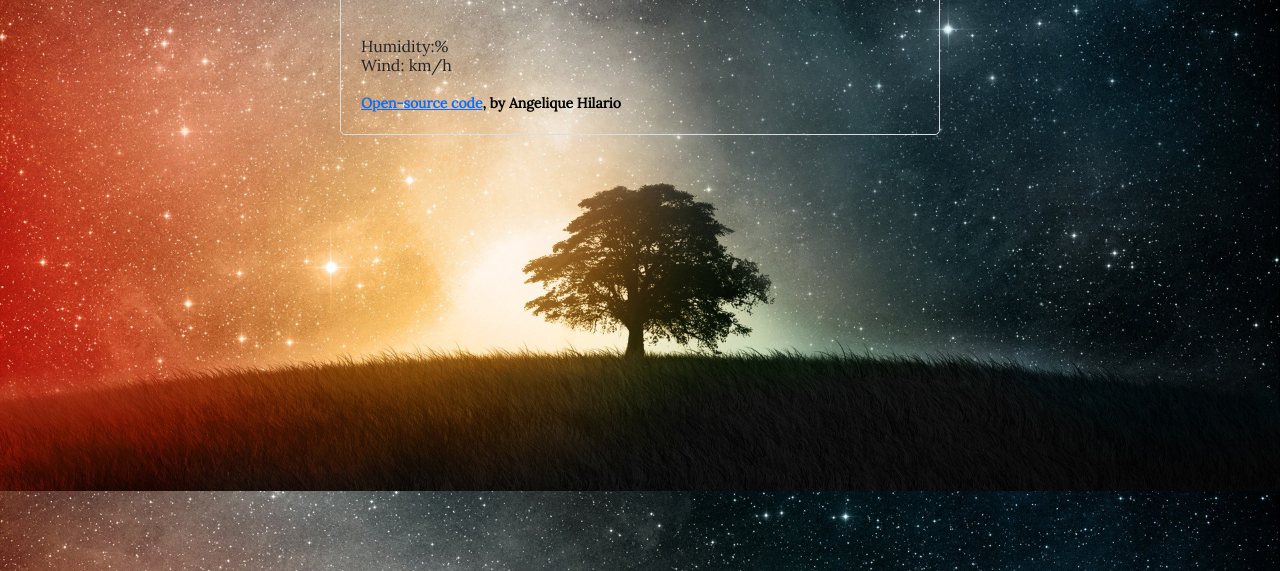
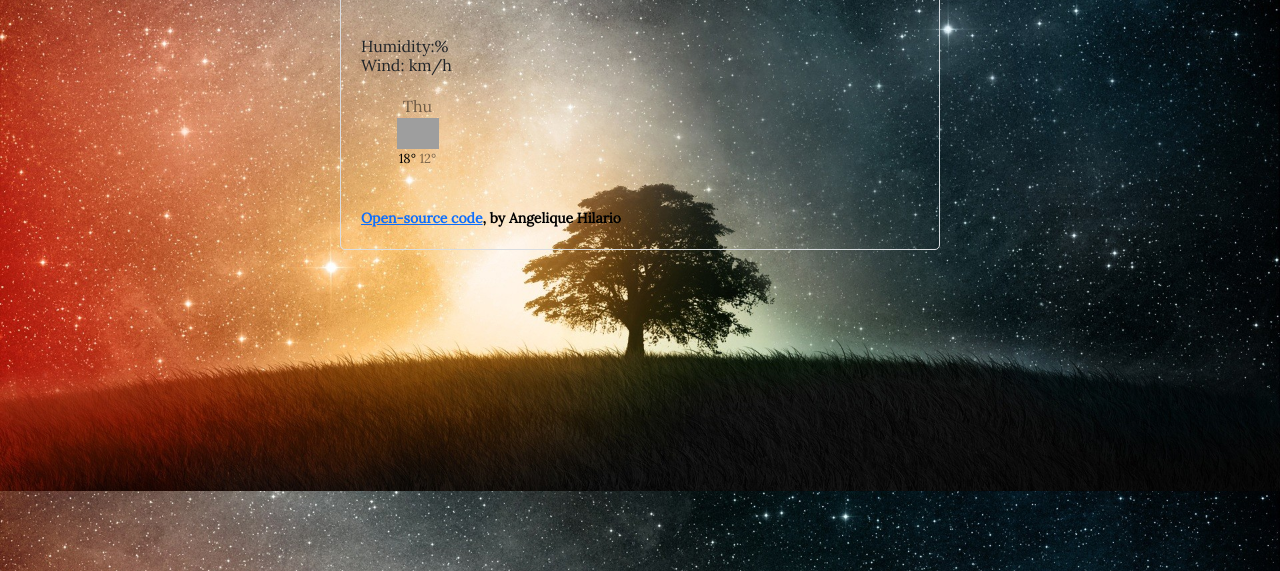
Before and after one commit to DevLique/vanilla-weather-app, a plain HTML site: page index.html in a window 1280 px wide. Shown: the part 229-800 px from the top of the page. Drawn offline with nearby package versions, Linux system fonts and the light colour scheme; no server answers; grey boxes are pictures that could not be loaded.

Commit message:
added the html and css for the forecast

```diff
--- a/index.html
+++ b/index.html
@@ -63,6 +63,24 @@
               </div>
             </div>
           </div>
+          <div class="weather-forecast">
+            <div class="row">
+              <div class="col-2">
+                <div class="weather-forecast-date">
+                Thu
+              </div>
+                <img src="http://openweathermap.org/img/wn/01n@2x.png" alt="" width="42px"/>
+                <div class="weather-forecast-temperature">
+              <span class="weather-forecast-temperature-max">
+                18&deg;
+                </span>
+                <span class="weather-forecast-temperature-min">
+                  12&deg;
+                </span>
+                </div>
+              </div>
+            </div>
+          </div>
         </div>
         <small>
           <a
--- a/src/styles.css
+++ b/src/styles.css
@@ -89,3 +89,25 @@ small {
 .weather-temperature .active:hover {
   text-decoration: none;
 }
+
+.weather-forecast{
+  margin: 20px;
+  text-align: center;
+  color: #000;
+
+}
+
+.weather-forecast-date
+{
+  font-size: 16px;
+  opacity: 0.5;
+
+}
+
+.weather-forecast-temperature-min{
+  opacity: 0.5;
+}
+
+.weather-forecast-temperature{
+  font-size: 13px;
+}
```
